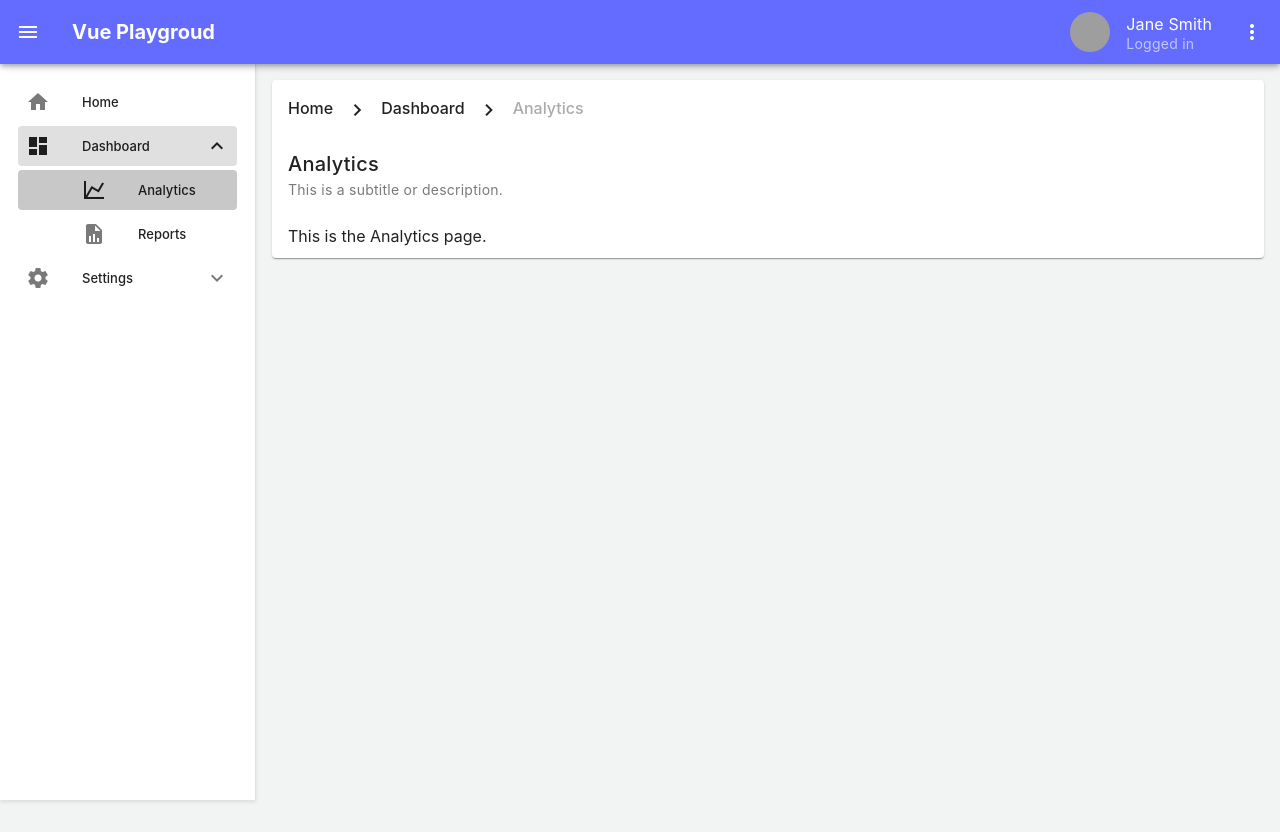
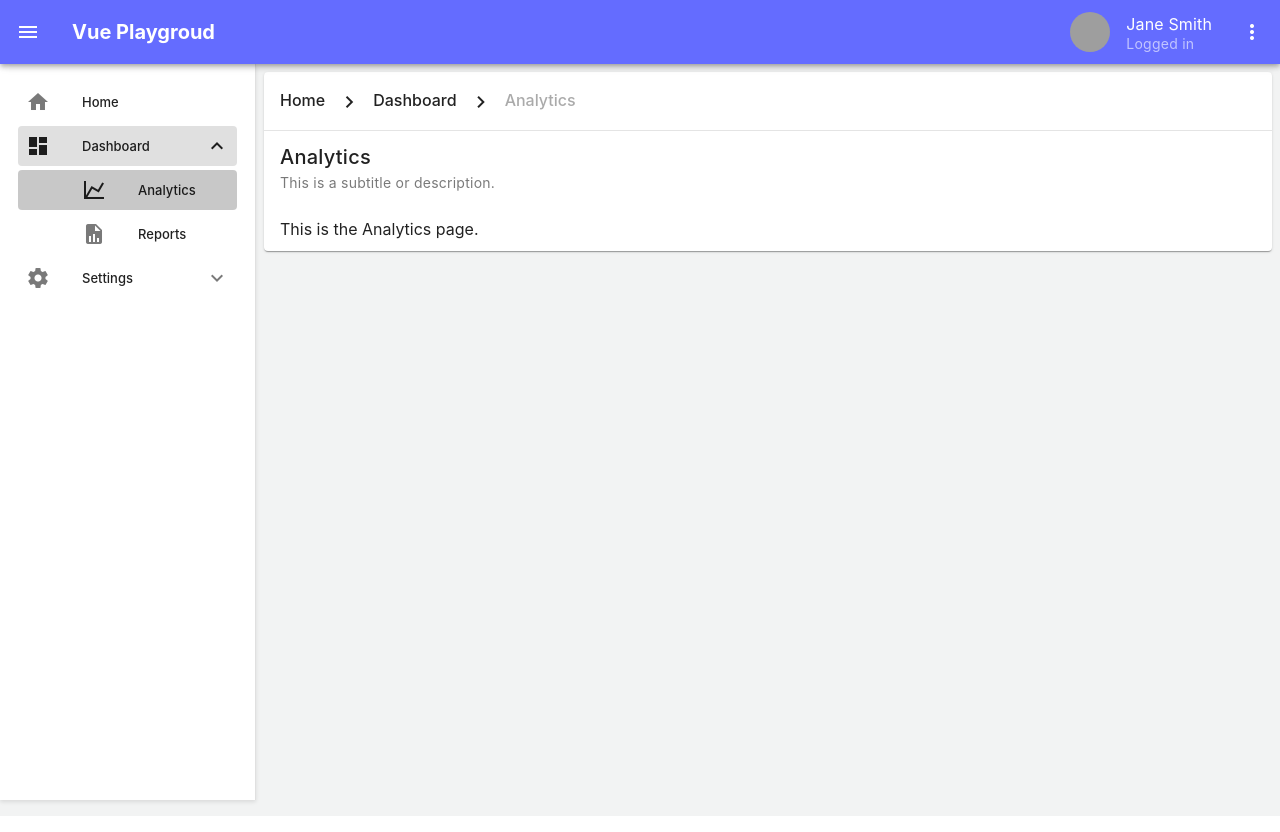
Before and after one commit to camillehe1992/vue-playgroud, a Vue app: page /dashboard/analytics in a window 1280 px wide. Built offline with nearby package versions, Linux system fonts and the light colour scheme; grey boxes are pictures that could not be loaded.

Commit message:
style: update breadcrumbs and #app style

```diff
--- a/src/layout/BreadcrumbsBar.vue
+++ b/src/layout/BreadcrumbsBar.vue
@@ -1,9 +1,10 @@
 <template>
-  <v-breadcrumbs :items="breadcrumbItems">
+  <v-breadcrumbs v-if="breadcrumbItems.length" :items="breadcrumbItems">
     <template #divider>
       <v-icon>mdi-chevron-right</v-icon>
     </template>
   </v-breadcrumbs>
+  <v-divider></v-divider>
 </template>
 
 <script>
--- a/src/style.css
+++ b/src/style.css
@@ -58,7 +58,7 @@ button:focus-visible {
 #app {
   /* max-width: 1280px; */
   margin: 0 auto;
-  padding: 1rem;
+  padding: 0.5rem;
   /* text-align: center; */
 }
 
```
